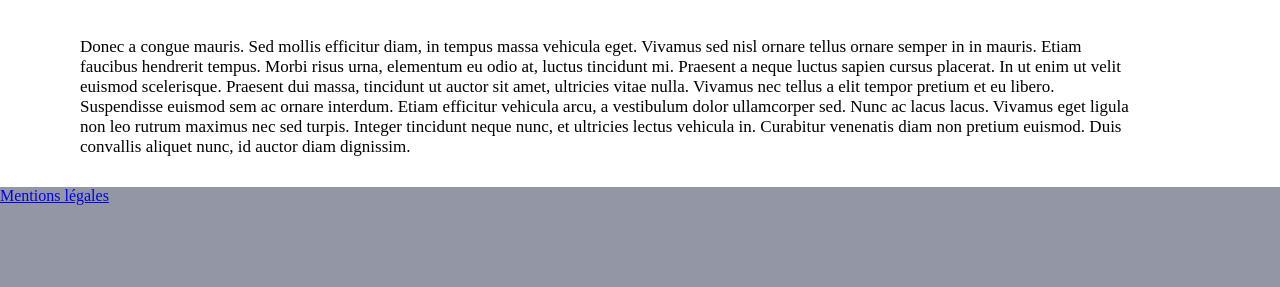
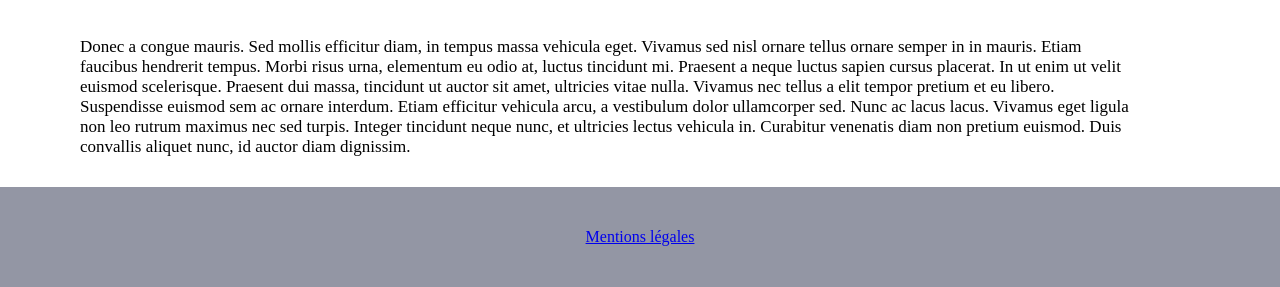
Before and after one commit to AChesnel/Projet-4, a PHP site: page /projet4/ in a window 1280 px wide. Shown: the part 738-1025 px from the top of the page. Run offline with PHP 8.4, Linux system fonts and the light colour scheme; some libraries are stand-ins or nearby versions; some web fonts are replaced.

Commit message:
Recentrer les mentions légales dans le footer

```diff
--- a/assets/css/style.css
+++ b/assets/css/style.css
@@ -198,4 +198,6 @@ footer {
 	background-color: #9396A4;
 	width: 100%;
 	margin-top: 30px;
+	line-height: 100px;
+	text-align: center;
 }
```
